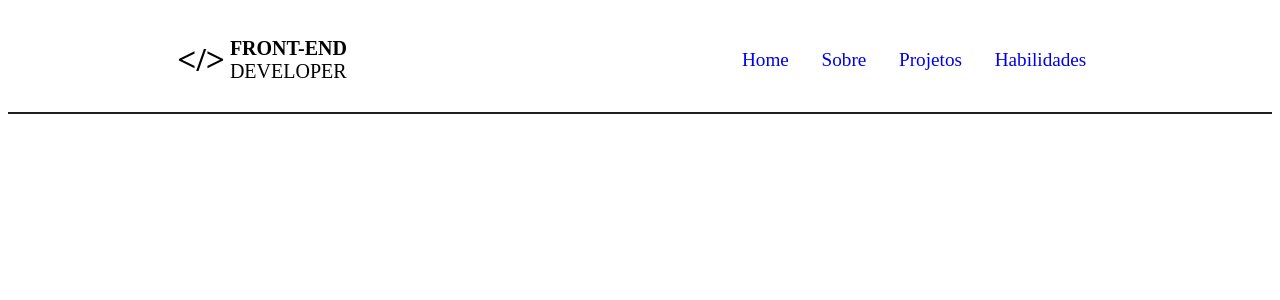
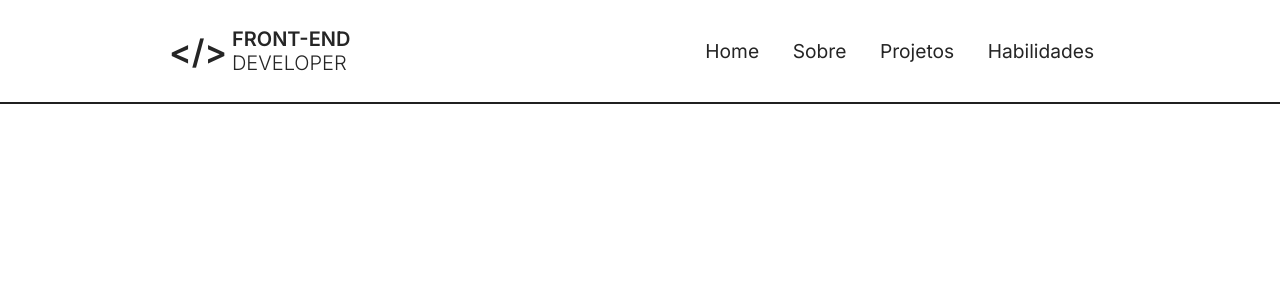
Before and after one commit to alisson2014/site-pessoal, a React (Create React App) app: page / in a window 1280 px wide. Shown: the top 300 px of the page. Built offline with nearby package versions, Linux system fonts and the light colour scheme.

Commit message:
style: adicionando globalStyles

```diff
--- a/src/App.tsx
+++ b/src/App.tsx
@@ -1,13 +1,14 @@
 import { BrowserRouter } from "react-router-dom";
-import Header from "./components/Molecules/Header";
+import { ResetCss } from "./globalStyles";
 import AppRouter from "./routes";
 
 const App = () => {
   return (
     <BrowserRouter>
+      <ResetCss />
       <AppRouter />
     </BrowserRouter>
   );
-}
+};
 
 export default App;
--- /dev/null
+++ b/src/globalStyles.ts
@@ -0,0 +1,29 @@
+import { createGlobalStyle } from "styled-components"
+
+export const ResetCss = createGlobalStyle`
+  * {
+    margin: 0;
+    padding: 0;
+    box-sizing: border-box;
+  }
+
+  html, body {
+        animation: fadeIn 0.8s both;
+        font-family: "Inter", sans-serif;
+    }
+
+  body * {
+    color: #252525;
+  }
+
+  @keyframes fadeIn {
+    0% {
+      opacity: 0;
+      transform: translateY(30px);
+    }
+    100% {
+      opacity: 1;
+      transform: translateY(0px);
+    }
+  }
+`
```
